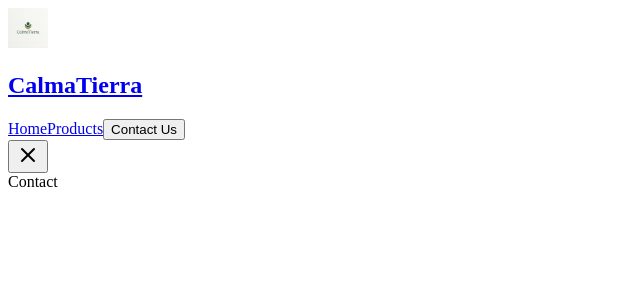
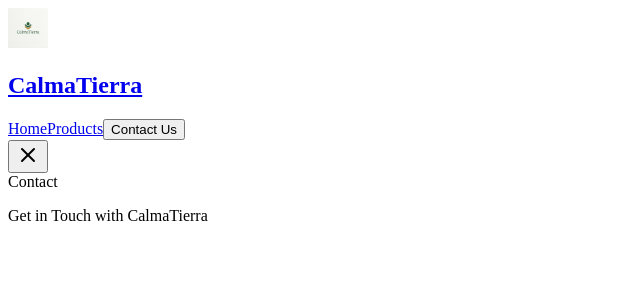
Before and after one commit to KaguSoftware/CalmaTierra, a Next.js app: page /en/contact in a window 1280 px wide. Shown: the top 300 px of the page, without its empty margins (0-640 px from the left). Built offline with nearby package versions, Linux system fonts and the light colour scheme.

Commit message:
pulling mains updates

```diff
--- a/src/components/contactus/hero/hero.tsx
+++ b/src/components/contactus/hero/hero.tsx
@@ -2,7 +2,8 @@ import Image from "next/image"
 
 export default function HeroContactUs() {
     return (
-        <div className="w-full h-40 bg-green-500">
+        <div className="w-full h-80  bg-green-700">
+            <p className="absolute text-4xl top-30 text-white font-semibold">Get in Touch with CalmaTierra</p>
 
         </div>
 
```
